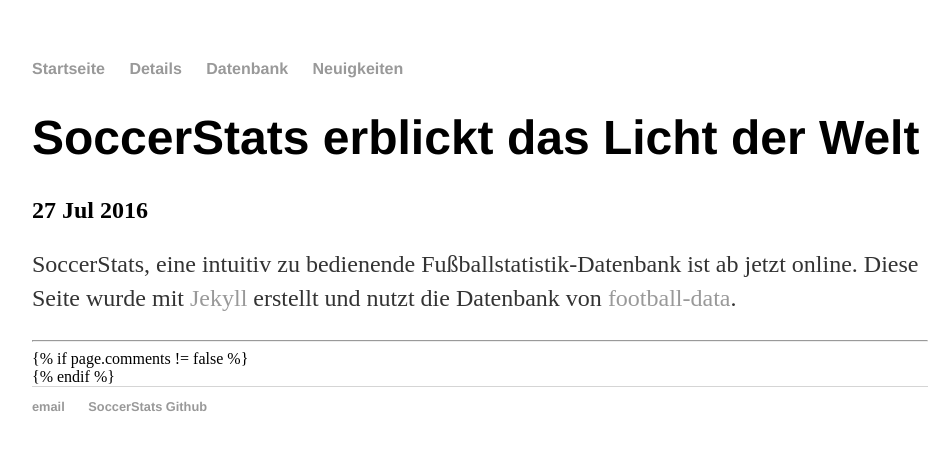
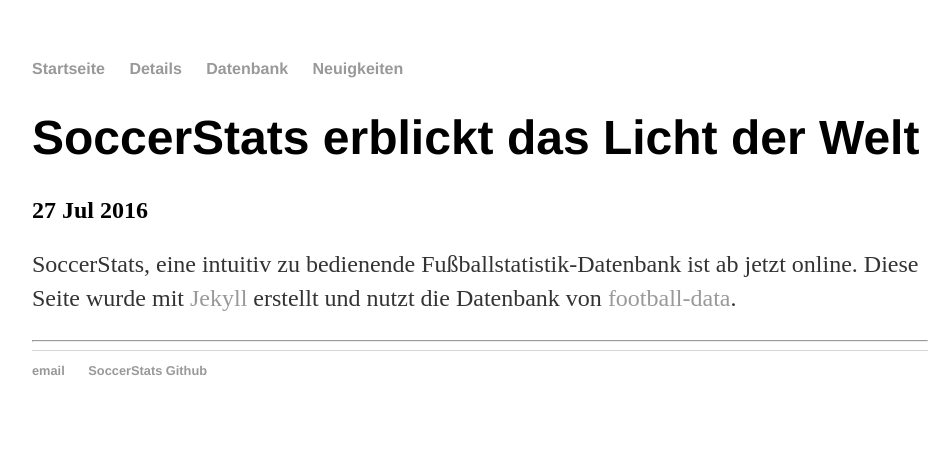
Before and after one commit to Thames1990/Thames1990.github.io, a Jekyll site: the page built from _posts/2016-07-27-soccer-stats-site-launched.md, in a window 1280 px wide. Shown: the top 450 px of the page, without its empty margins (160-1110 px from the left). Built offline with Jekyll 4.4.1, drawn with Linux system fonts in a browser that asks for light colours; comment, search, counter and statistics services are not loaded; part of the change alters nothing that is shown.

Commit message:
Update disqus.html

```diff
--- a/_includes/disqus.html
+++ b/_includes/disqus.html
@@ -1,4 +1,3 @@
-{% raw %}{% if page.comments != false %}
 <div id="disqus_thread"></div>
 <script type="text/javascript">
   var disqus_shortname  = '{{ site.disqus_shortname }}';
@@ -11,4 +10,3 @@
   })();
 </script>
 <noscript>Please enable JavaScript to view the <a href="http://disqus.com/?ref_noscript">comments powered by Disqus.</a></noscript>
-{% endif %}{% endraw %}
```
